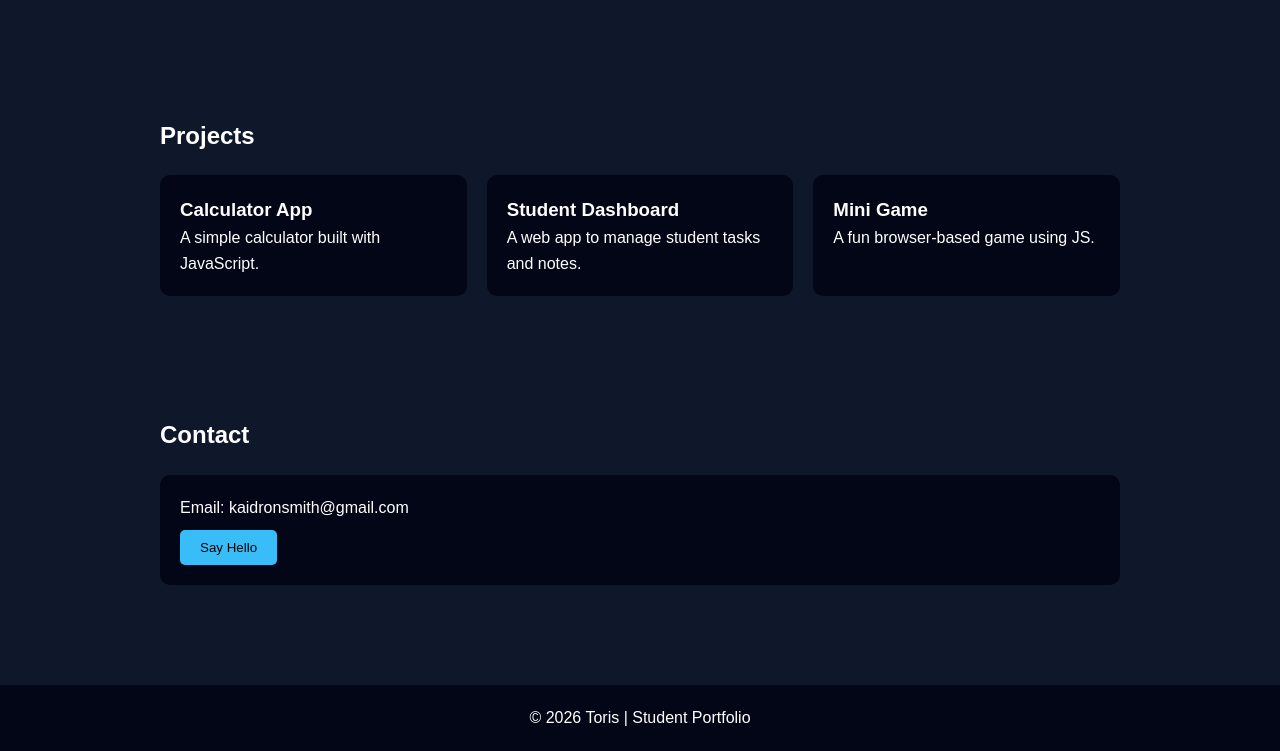
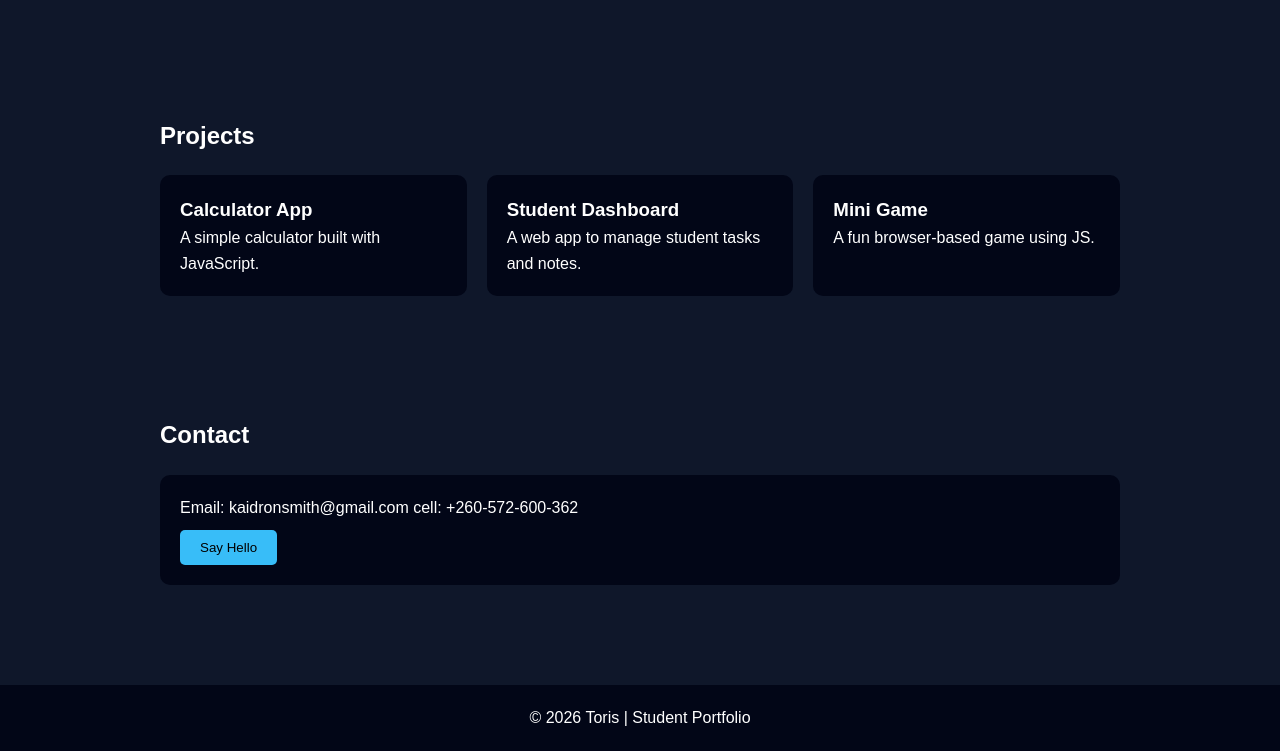
Before and after one commit to tonychris2565-ops/Kaidron-proj, a plain HTML site: page index.html in a window 1280 px wide. Shown: the part 860-1611 px from the top of the page. Drawn offline with Linux system fonts and the light colour scheme.

Commit message:
index.html

```diff
--- a/index.html
+++ b/index.html
@@ -168,7 +168,9 @@
   <section id="contact">
     <h2>Contact</h2>
     <div class="card">
-      <p>Email: kaidronsmith@gmail.com</p>
+      <p>Email: kaidronsmith@gmail.com
+      cell: +260-572-600-362</p>
+
       <button onclick="showMessage()">Say Hello</button>
       <p id="message"></p>
     </div>
```
